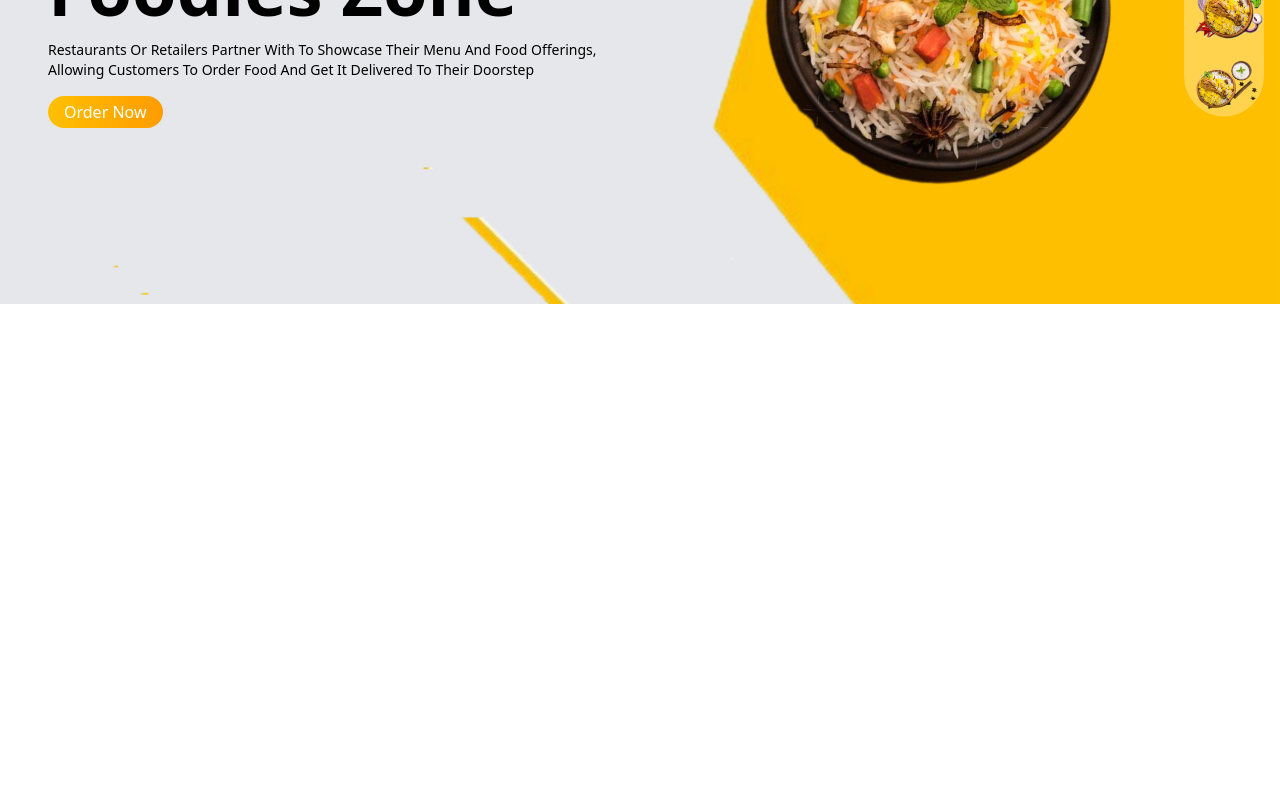
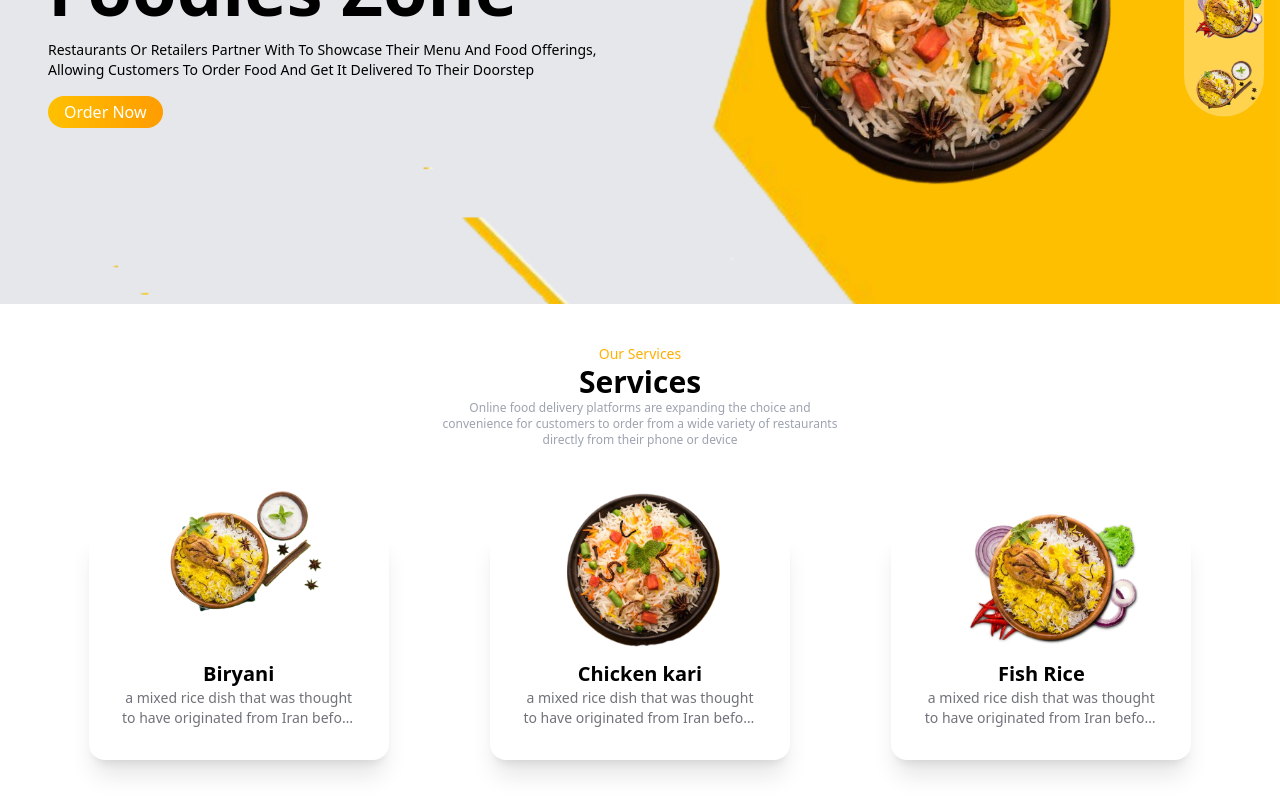
Before and after one commit to vikasutf8/Food-Restaurant-website, a React (Vite) app in the folder frontend/: page / in a window 1280 px wide. Shown: the part 356-1156 px from the top of the page. Before the commit the page ends 800 px from the top, so only its background shows below. Built offline with nearby package versions, Linux system fonts and the light colour scheme.

Commit message:
Service section

```diff
--- a/frontend/src/App.jsx
+++ b/frontend/src/App.jsx
@@ -1,5 +1,6 @@
 import Hero from "./components/Hero/Hero"
 import Navbar from "./components/Navbar/Navbar"
+import Service from "./components/Service/Service"
 
 
 
@@ -7,9 +8,10 @@
 
 
   return (
-    <div  >
+    <div className="" >
      <Navbar/>
      <Hero/>
+     <Service/>
     </div>
   )
 }
--- /dev/null
+++ b/frontend/src/components/Service/Service.jsx
@@ -0,0 +1,71 @@
+import React from 'react'
+// import Img2 from '../../assets/biryani.png'
+import food1 from '../../assets/biryani2.png'
+import food2 from '../../assets/biryani3.png'
+import food3 from '../../assets/biryani5.png'
+const Service = () => {
+
+const ServiceData =[
+    {
+        id :1,
+        img:food3,
+        name:"Biryani",
+        description:"a mixed rice dish that was thought to have originated from Iran before settling in modern India"
+    },
+    {
+        id :2,
+        img:food1,
+        name:"Chicken kari",
+        description:"a mixed rice dish that was thought to have originated from Iran before settling in modern India"
+    },
+    {
+        id :3,
+        img:food2,
+        name:"Fish Rice",
+        description:"a mixed rice dish that was thought to have originated from Iran before settling in modern India"
+    },
+
+]
+
+  return (
+    <>
+    <div className='py-10 '>
+        <div className='container'>
+            {/* header sections */}
+            <div className='text-center mb-20 max-w-[400px] mx-auto'>
+                <p className='text-sm bg-clip-text text-transparent bg-gradient-to-r from-primary to-secondary'>Our Services</p>
+                <h1 className=' text-3xl font-bold'>Services</h1>
+                <p className='text-xs text-gray-400'>
+                    {" "}
+                    Online food delivery platforms are expanding the choice and convenience for customers to order from a wide variety of restaurants directly from their phone or device
+                </p>
+            </div>
+            {/* Card sections */}
+            <div>
+                <div className='grid grid-cols-1 sm:grid-cols-2  lg:grid-cols-3 gap-14 md:gap-5 place-items-center'>
+                    {
+                        ServiceData.map((imgs)=>{
+                            return <div key={imgs.id} className='max-w-[300px] group rounded-2xl bg-white dark:bg-slate-800 dark:hover:bg-primary
+                            hover:bg-primary
+                            hover:text-white duration-300 p-4 shadow-xl'>
+                                <div className='h-[100px]'>
+                                    <img src={imgs.img} alt=""
+                                    className='max-w-[200px] mx-auto block transform -translate-y-14 group-hover:scale-110 group-hover:rotate-6 duration-500'
+                                     />
+                                </div>
+                                <div className='p-4 text-center'>
+                                    <h1 className='text-xl font-bold'>{imgs.name}</h1>
+                                    <p className='text-zinc-500 text-sm line-clamp-2 group-hover:text-white duration-200'>{imgs.description}</p>
+                                </div>
+                            </div>
+                        })
+                    }
+                </div>
+            </div>
+        </div>
+    </div>
+    </>
+  )
+}
+
+export default Service
```
